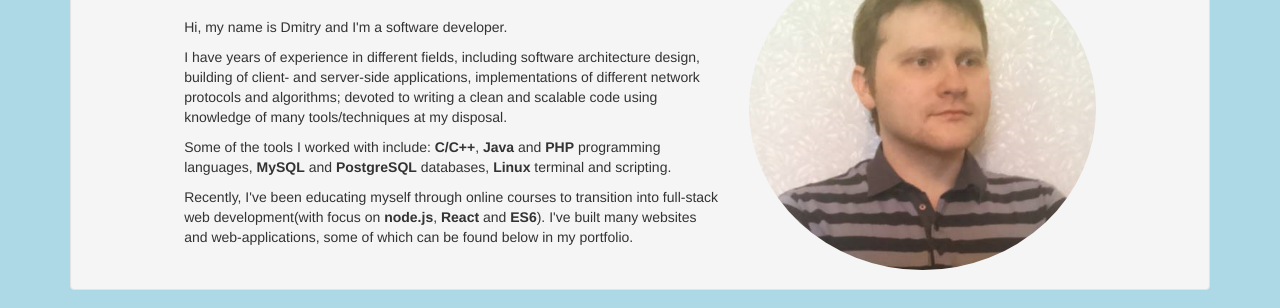
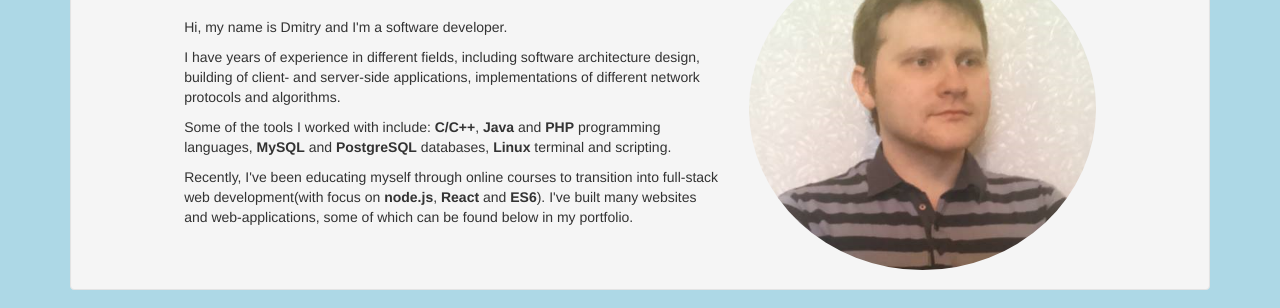
Before and after one commit to leakvoid/leakvoid_portfolio, a website: page public/home.html in a window 1280 px wide. Shown: the part 143-451 px from the top of the page. Drawn offline with nearby package versions, Linux system fonts and the light colour scheme.

Commit message:
about section fix

```diff
--- a/public/home.html
+++ b/public/home.html
@@ -26,7 +26,7 @@
           <div class="col-xs-offset-1 col-xs-6">
             <h1>About</h1>
             <p>Hi, my name is Dmitry and I'm a software developer.</p>
-            <p>I have years of experience in different fields, including software architecture design, building of client- and server-side applications, implementations of different network protocols and algorithms; devoted to writing a clean and scalable code using knowledge of many tools/techniques at my disposal.</p>
+            <p>I have years of experience in different fields, including software architecture design, building of client- and server-side applications, implementations of different network protocols and algorithms.</p>
             <p>Some of the tools I worked with include: <strong>C/C++</strong>, <strong>Java</strong> and <strong>PHP</strong> programming languages, <strong>MySQL</strong> and <strong>PostgreSQL</strong> databases, <strong>Linux</strong> terminal and scripting.</p>
             <p>Recently, I've been educating myself through online courses to transition into full-stack web development(with focus on <strong>node.js</strong>, <strong>React</strong> and <strong>ES6</strong>). I've built many websites and web-applications, some of which can be found below in my portfolio.</p>
           </div>
```
